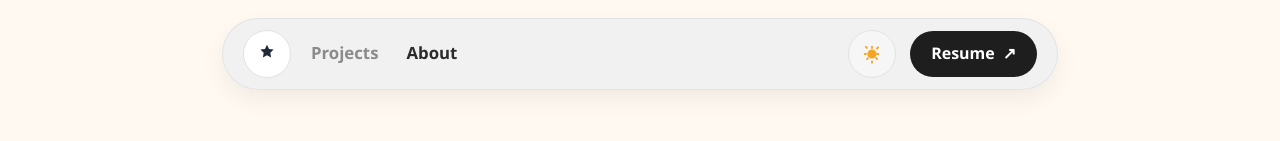
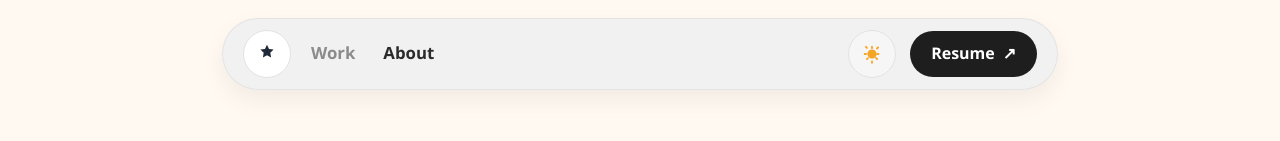
Before and after one commit to klaluo/Portfolio, a Next.js app: page /about in a window 1280 px wide. Shown: the top 141 px of the page. Built offline with nearby package versions, Linux system fonts and the light colour scheme; a web font is replaced by a local one.

Commit message:
feat: link work to featured section

```diff
--- a/app/page.jsx
+++ b/app/page.jsx
@@ -40,7 +40,7 @@ export default function Home() {
             </section>
 
             <main className='main'>
-                <section className='section'>
+                <section className='section' id='featured-work'>
                     <div className='container'>
                         <h2 className='sectionTitle'>Featured Work</h2>
                         <div className='grid'>
--- a/components/Navbar.jsx
+++ b/components/Navbar.jsx
@@ -19,9 +19,7 @@ export default function Navbar() {
                         </Link>
                         <ul className='navLinks'>
                             <li>
-                                <Link className={isActive("/projects") ? "active" : ""} href='/projects'>
-                                    Projects
-                                </Link>
+                                <Link href='/#featured-work'>Work</Link>
                             </li>
                             <li>
                                 <Link className={isActive("/about") ? "active" : ""} href='/about'>
```
